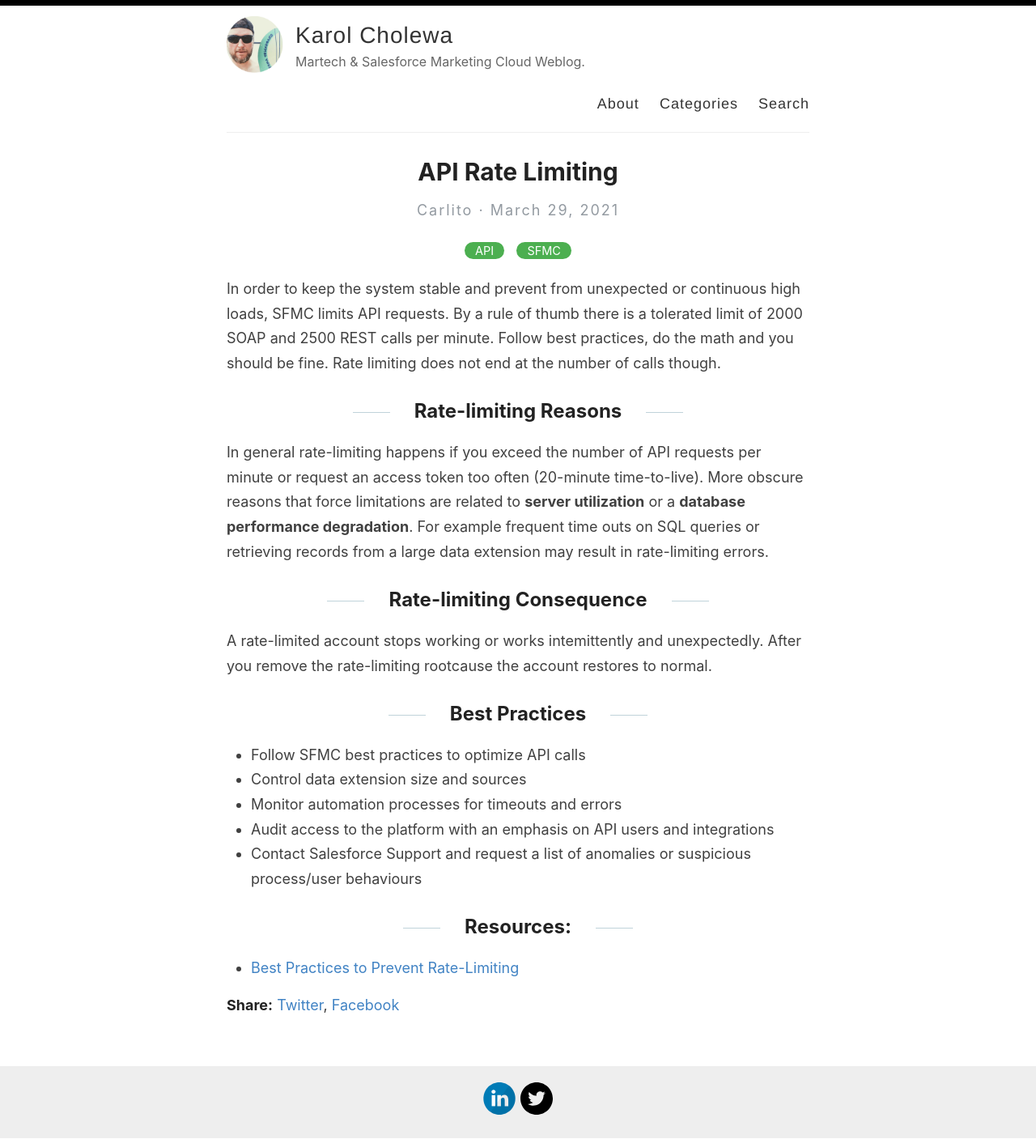
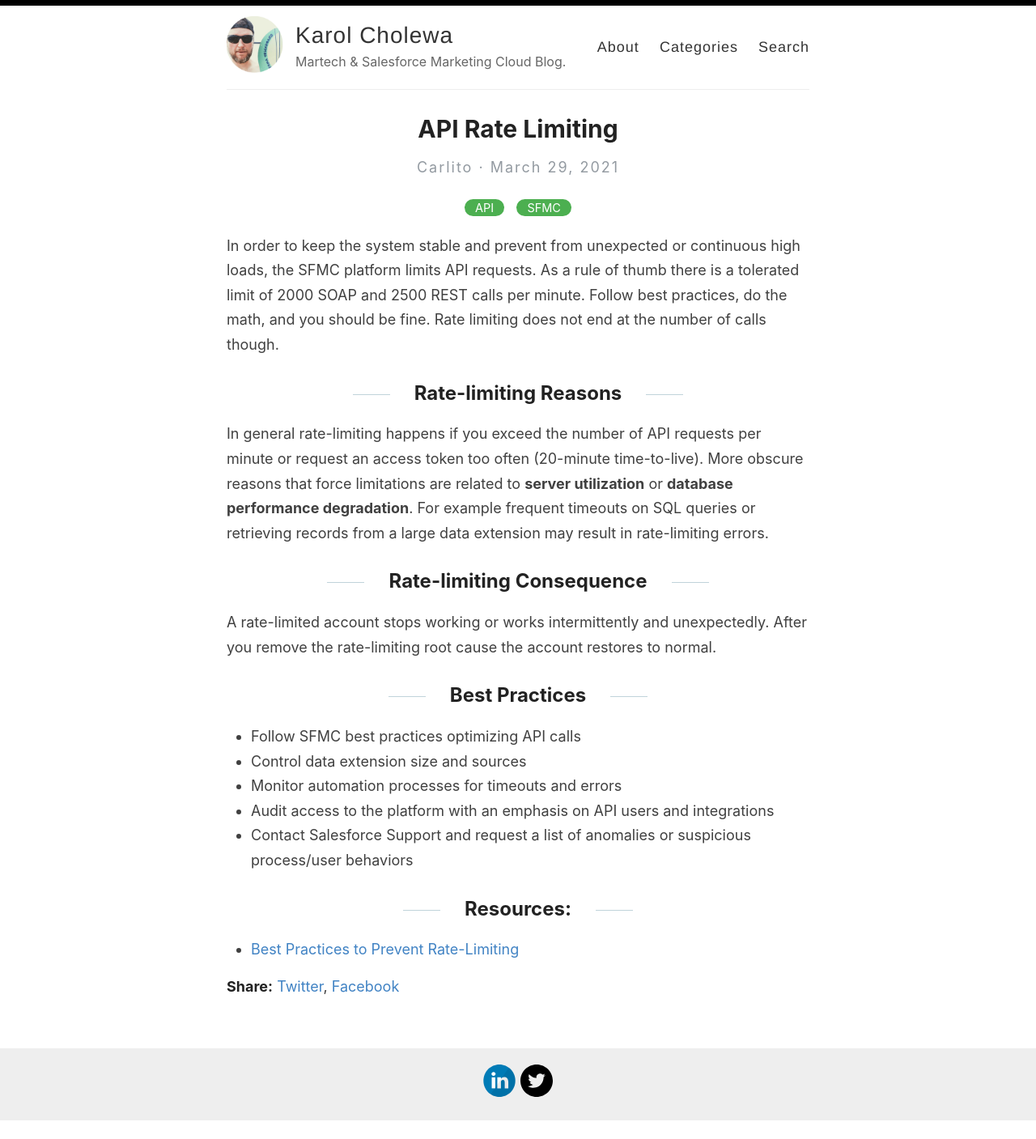
Before and after one commit to karolcholewa/blog, a Jekyll site: the page built from _posts/2021-03-29-api-rate-limiting.md, in a window 1280 px wide. Shown: the whole page at 81% size. Built offline with Jekyll 4.4.1, drawn with Linux system fonts in a browser that asks for light colours; after the commit the page ends 1384 px from its top, so only the background shows below that.

Commit message:
post updated

```diff
--- a/_config.yml
+++ b/_config.yml
@@ -9,7 +9,7 @@ name: Karol Cholewa
 author: Carlito
 
 # Short bio or description (displayed in the header)
-description: Martech & Salesforce Marketing Cloud Weblog.
+description: Martech & Salesforce Marketing Cloud Blog.
 
 # URL of your avatar or profile pic (you could use your GitHub profile pic)
 avatar: /images/carlito.jpg
--- a/_posts/2021-03-29-api-rate-limiting.md
+++ b/_posts/2021-03-29-api-rate-limiting.md
@@ -4,20 +4,20 @@ title: "API Rate Limiting"
 categories: [API, SFMC]
 ---
 
-In order to keep the system stable and prevent from unexpected or continuous high loads, SFMC limits API requests. By a rule of thumb there is a tolerated limit of 2000 SOAP and 2500 REST calls per minute. Follow best practices, do the math and you should be fine. Rate limiting does not end at the number of calls though.
+In order to keep the system stable and prevent from unexpected or continuous high loads, the SFMC platform limits API requests. As a rule of thumb there is a tolerated limit of 2000 SOAP and 2500 REST calls per minute. Follow best practices, do the math, and you should be fine. Rate limiting does not end at the number of calls though.
 
 ## Rate-limiting Reasons
-In general rate-limiting happens if you exceed the number of API requests per minute or request an access token too often (20-minute time-to-live). More obscure reasons that force limitations are related to **server utilization** or a **database performance degradation**. For example frequent time outs on SQL queries or retrieving records from a large data extension may result in rate-limiting errors.
+In general rate-limiting happens if you exceed the number of API requests per minute or request an access token too often (20-minute time-to-live). More obscure reasons that force limitations are related to **server utilization** or **database performance degradation**. For example frequent timeouts on SQL queries or retrieving records from a large data extension may result in rate-limiting errors.
 
 ## Rate-limiting Consequence
-A rate-limited account stops working or works intemittently and unexpectedly. After you remove the rate-limiting rootcause the account restores to normal.
+A rate-limited account stops working or works intermittently and unexpectedly. After you remove the rate-limiting root cause the account restores to normal.
 
 ## Best Practices
-*   Follow SFMC best practices to optimize API calls
+*   Follow SFMC best practices optimizing API calls
 *   Control data extension size and sources
 *   Monitor automation processes for timeouts and errors
 *   Audit access to the platform with an emphasis on API users and integrations
-*   Contact Salesforce Support and request a list of anomalies or suspicious process/user behaviours
+*   Contact Salesforce Support and request a list of anomalies or suspicious process/user behaviors
 
 ## Resources:
 
```
